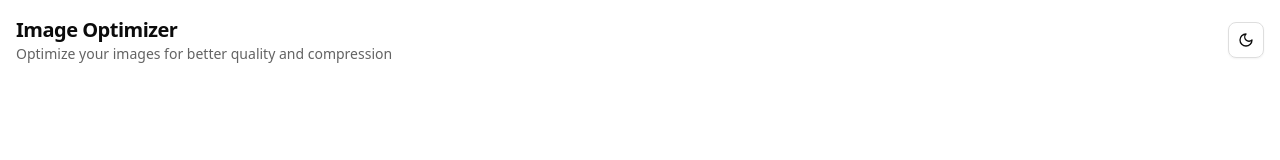
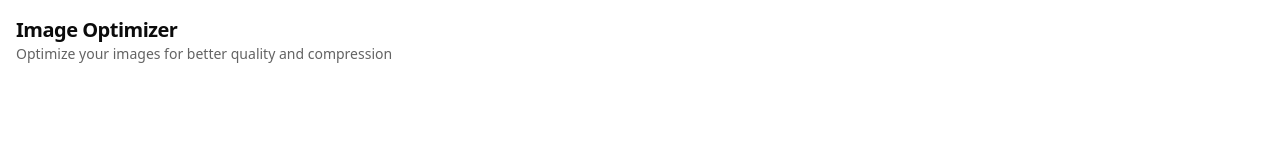
Before and after one commit to ivanglpz/v0-image-optimizer, a Next.js app: page / in a window 1280 px wide. Shown: the top 160 px of the page. Built offline with nearby package versions, Linux system fonts and the light colour scheme.

Commit message:
remove toggle theme

```diff
--- a/app/page.tsx
+++ b/app/page.tsx
@@ -1,5 +1,4 @@
 import { ImageOptimizer } from "@/components/image-optimizer";
-import { ThemeToggle } from "@/components/theme-toggle";
 
 export default function Home() {
   return (
@@ -14,7 +13,6 @@ export default function Home() {
               {"Optimize your images for better quality and compression"}
             </p>
           </div>
-          <ThemeToggle />
         </header>
         <ImageOptimizer />
       </div>
```
